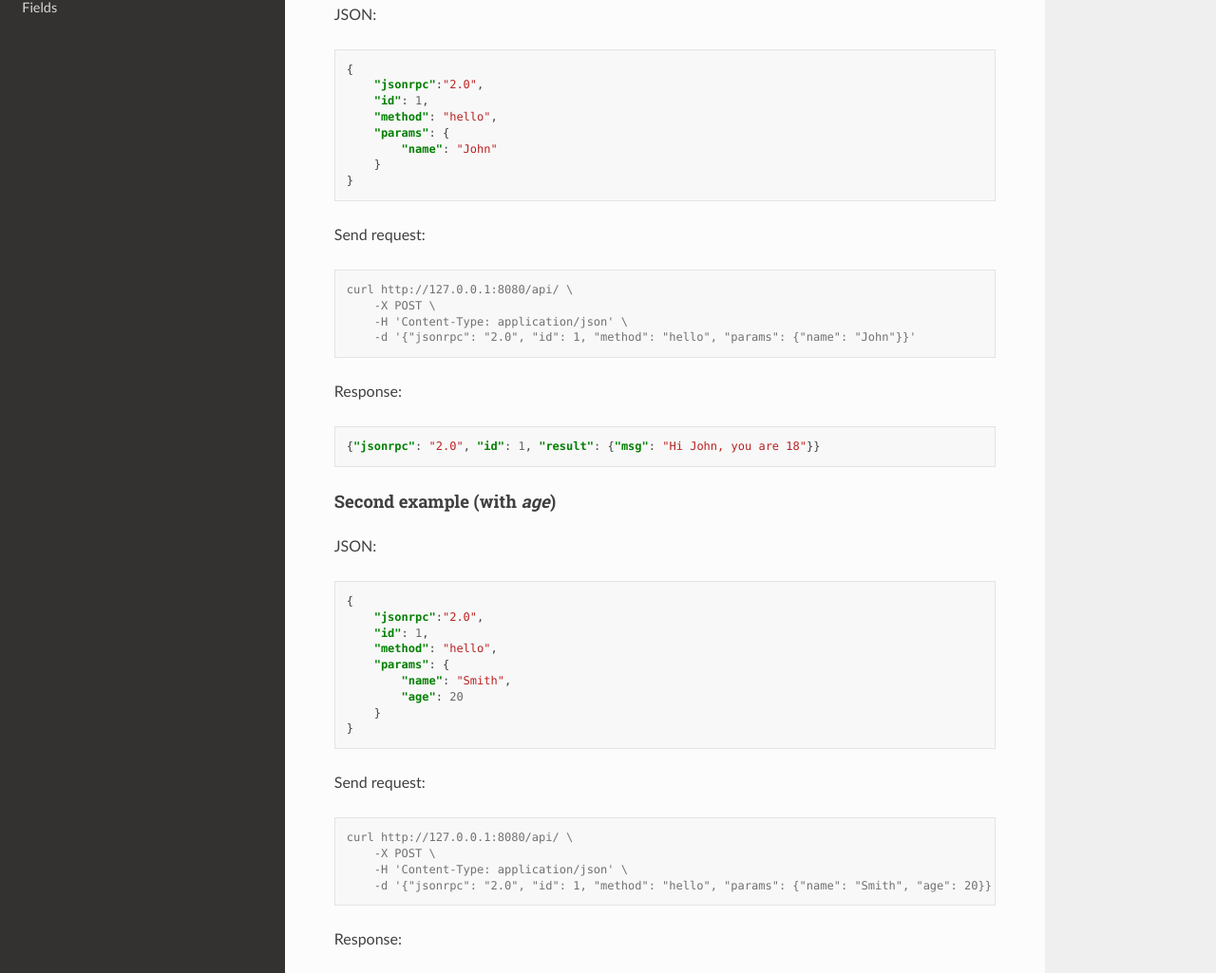
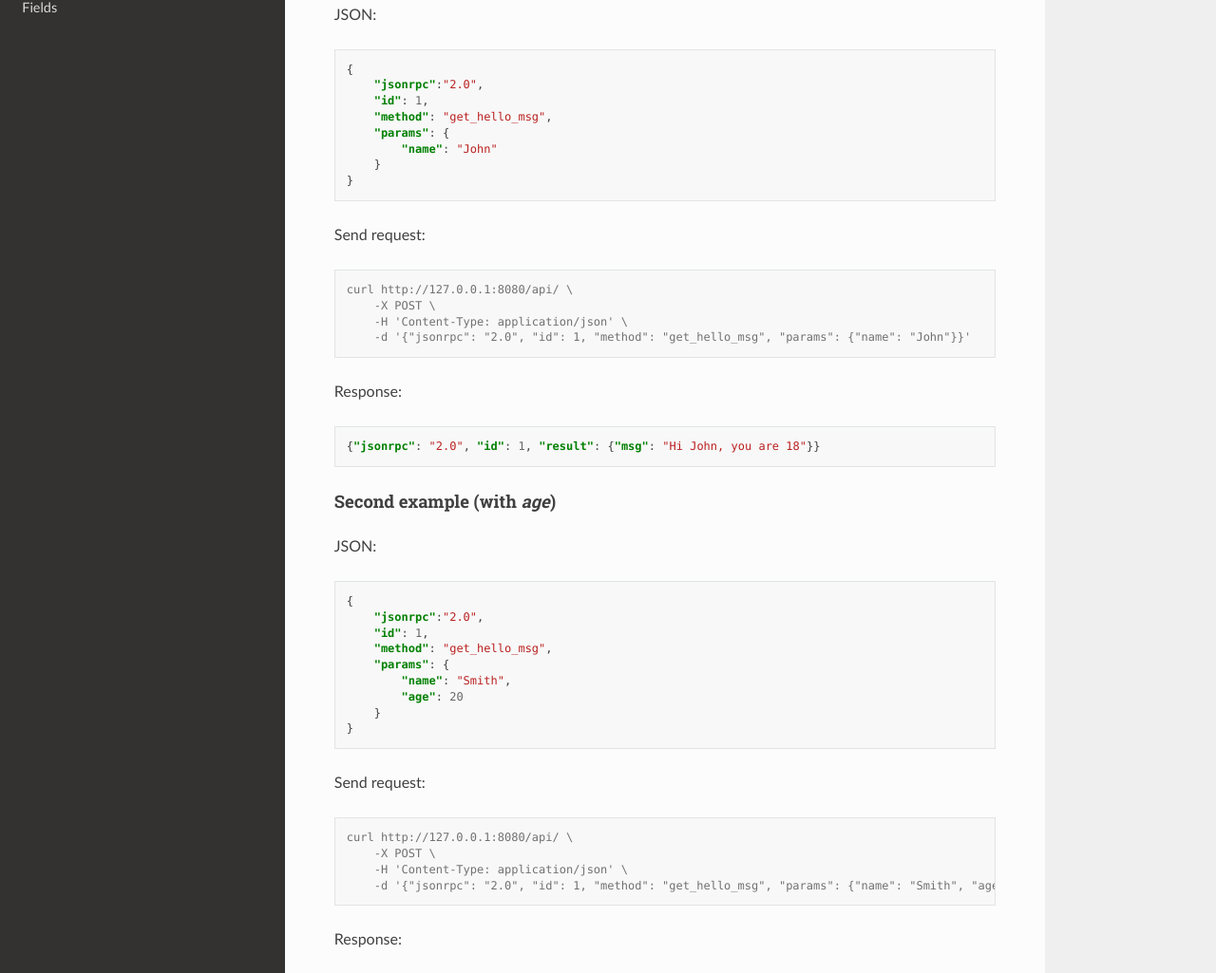
Before and after one commit to katsko/apium_docs, a Sphinx documentation site: the page built from docs/index.rst, in a window 1280 px wide and 1400 px high, scrolled down 1295 px. Shown: the part 144-1169 px from the top of the window at 95% size. Built offline with Sphinx 7.4.7 and the Read the Docs theme 2.0.0, drawn with Linux system fonts in a browser that asks for light colours; some of the changed text lies outside the part shown.

Commit message:
Quick example: "hello" renamed to "get_hello_msg" for clarity

```diff
--- a/docs/index.rst
+++ b/docs/index.rst
@@ -24,7 +24,7 @@ Create RPC method
 
 Each method must be in path: api/<method_name>/method.py
 
-Create file *api/hello/method.py*:
+Create file *api/get_hello_msg/method.py*:
 
 .. code-block:: python
 
@@ -86,7 +86,7 @@ JSON:
     {
         "jsonrpc":"2.0",
         "id": 1,
-        "method": "hello",
+        "method": "get_hello_msg",
         "params": {
             "name": "John"
         }
@@ -99,7 +99,7 @@ Send request:
     curl http://127.0.0.1:8080/api/ \
         -X POST \
         -H 'Content-Type: application/json' \
-        -d '{"jsonrpc": "2.0", "id": 1, "method": "hello", "params": {"name": "John"}}'
+        -d '{"jsonrpc": "2.0", "id": 1, "method": "get_hello_msg", "params": {"name": "John"}}'
 
 Response:
 
@@ -117,7 +117,7 @@ JSON:
     {
         "jsonrpc":"2.0",
         "id": 1,
-        "method": "hello",
+        "method": "get_hello_msg",
         "params": {
             "name": "Smith",
             "age": 20
@@ -131,7 +131,7 @@ Send request:
     curl http://127.0.0.1:8080/api/ \
         -X POST \
         -H 'Content-Type: application/json' \
-        -d '{"jsonrpc": "2.0", "id": 1, "method": "hello", "params": {"name": "Smith", "age": 20}}'
+        -d '{"jsonrpc": "2.0", "id": 1, "method": "get_hello_msg", "params": {"name": "Smith", "age": 20}}'
 
 Response:
 
```
Also changed, not shown: other parts of docs/index.rst (+1 -1 lines).
